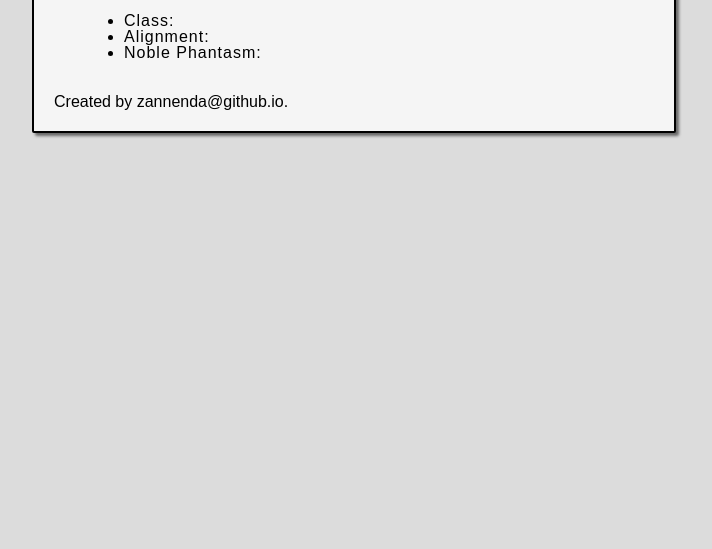
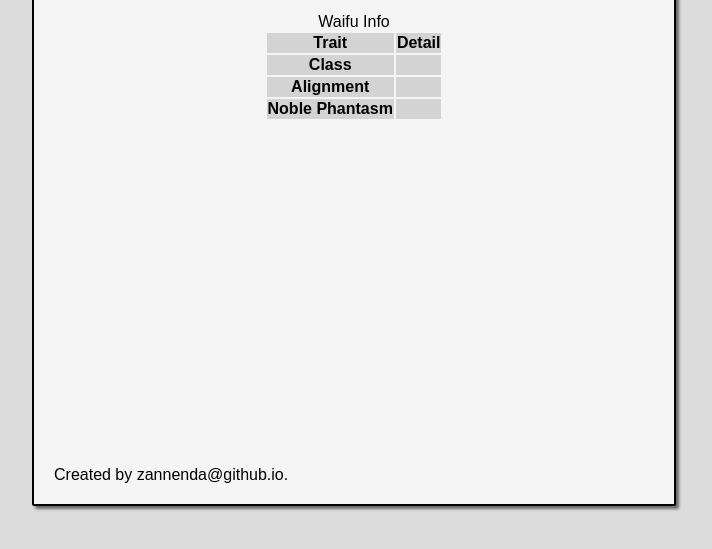
Before and after one commit to zannenda/zannenda.github.io, a plain HTML site: page waifu.html in a window 1280 px wide. Shown: the part 183-732 px from the top of the page, without its empty margins (286-998 px from the left). Drawn offline with Linux system fonts and the light colour scheme.

Commit message:
Change character info from list to table; embedded Youtube video

```diff
--- a/scripts/waifu.js
+++ b/scripts/waifu.js
@@ -5,61 +5,62 @@ waifuBody.onload = function(){
 
 let waifuNameHeader = document.getElementById("waifu-name");
 let waifuImg = document.getElementById("waifu-pic");
+let waifuOrigImgLink = document.getElementById("waifu-original-pic-link");
 let waifuIntro = document.getElementById("waifu-intro");
-let waifuTraitList = document.getElementById("waifu-traits");
+
+let waifuClass = document.getElementById("waifu-class");
+let waifuAlignment = document.getElementById("waifu-alignment");
+let waifuNP = document.getElementById("waifu-np");
+
+let waifuYoutube = document.getElementById("waifu-youtube");
 
 function loadWaifuData(){
     removeAllChildNodes(waifuIntro);
-    removeAllChildNodes(waifuTraitList);
 
     let waifuName = sessionStorage.getItem("current-waifu");
     waifuNameHeader.innerText = waifuName;
 
-    let waifuClass = document.createElement("li");
-    waifuClass.appendChild(document.createTextNode("Class: "));
-    let waifuAlignment = document.createElement("li");
-    waifuAlignment.appendChild(document.createTextNode("Alignment: "));
-    let waifuNP = document.createElement("li");
-    waifuNP.appendChild(document.createTextNode("Noble Phantasm: "));
-
     switch(waifuName){
         case "MEDUSA":
-            waifuImg.setAttribute("srcset", "images/best-snek.png 1271w, images/best-snek-480px.png 480w");
-            waifuImg.setAttribute("src", "images/best-snek.png");
+            waifuImg.setAttribute("src", "images/best-snek-480px.png");
             waifuImg.setAttribute("alt", "Best Snake");
+            waifuOrigImgLink.setAttribute("href", "images/best-snek.png");
 
             waifuIntro.appendChild(document.createTextNode("Medusa is best snake!"));
 
             waifuClass.appendChild(document.createTextNode("Rider"));
             waifuAlignment.appendChild(document.createTextNode("Chaotic Good"));
             waifuNP.appendChild(document.createTextNode("Bellerophon"));
+
+            waifuYoutube.setAttribute("src", "https://www.youtube-nocookie.com/embed/WIvkVs0Z0xY");
             break;
         case "GRAY":
-            waifuImg.setAttribute("srcset", "images/best-girl.png 1001w, images/best-girl-480px.png 480w");
-            waifuImg.setAttribute("src", "images/best-girl-480px.jpg");
+            waifuImg.setAttribute("src", "images/best-girl-480px.png");
             waifuImg.setAttribute("alt", "Best Girl");
+            waifuOrigImgLink.setAttribute("href", "images/best-girl.png");
 
             waifuIntro.appendChild(document.createTextNode("Gray is best girl!"));
 
             waifuClass.appendChild(document.createTextNode("Assassin"));
             waifuAlignment.appendChild(document.createTextNode("Lawful Good"));
             waifuNP.appendChild(document.createTextNode("Rhongomyniad"));
+
+            waifuYoutube.setAttribute("src", "https://www.youtube-nocookie.com/embed/ZG34meoeLlc");
             break;
         case "CIRCE":
-            waifuImg.setAttribute("src", "images/best-birb.png");
+            waifuImg.setAttribute("src", "images/best-birb-480px.png");
             waifuImg.setAttribute("alt", "Best Birb");
+            waifuOrigImgLink("href", "images/best-birb.png");
 
             waifuIntro.appendChild(document.createTextNode("Circe is best birb!"));
 
             waifuClass.appendChild(document.createTextNode("Caster"));
             waifuAlignment.appendChild(document.createTextNode("Chaotic Balanced"));
             waifuNP.appendChild(document.createTextNode("Metabole Piglets"));
+
+            waifuYoutube.setAttribute("src", "https://www.youtube-nocookie.com/embed/T07dr0Ay1wo");
             break;
     }
-
-    waifuTraitList.appendChild(waifuClass);
-    waifuTraitList.appendChild(waifuAlignment);
-    waifuTraitList.appendChild(waifuNP);
 }
 
 function removeAllChildNodes (parentNode){
--- a/styles/style.css
+++ b/styles/style.css
@@ -61,6 +61,7 @@ img{
     margin-right: auto;
 }
 
+
  #waifu-pic{
      display: block;
      margin-left: auto;
@@ -69,6 +70,32 @@ img{
      width: 480px;
  }
 
+ /* table styling start */
+ #waifu-info-table{
+     margin-left:auto;
+     margin-right:auto;
+     margin-top: 10px;
+     margin-bottom: 10px;
+ }
+
+td{
+    padding:2px;
+}
+/* table styling end */
+
+/* Youtube styling start */
+#waifu-youtube{
+    display: block;
+    width: 560px;
+    height: 315px;
+    margin-left: auto;
+    margin-right: auto;
+    margin-top: 10px;
+    margin-bottom: 20px;
+}
+/* Youtube styling end*/
+
+
  #change-user-btn{
      display: block;
      margin-left: auto;
--- a/waifu.html
+++ b/waifu.html
@@ -22,11 +22,38 @@
         <main>
             <h1 id="waifu-name"></h1>
 
-            <img id="waifu-pic" srcset="" src="" alt="">
+            <a id="waifu-original-pic-link" href=""><img id="waifu-pic" srcset="" src="" alt=""></a>
 
             <p id="waifu-intro"></p>
 
-            <ul id="waifu-traits"></ul>
+            <table id="waifu-info-table">
+                <caption>Waifu Info</caption>
+                <colgroup>
+                    <col style="background-color: lightgrey;" span="2">
+                </colgroup>
+                <thead>
+                    <tr>
+                        <th scope="col">Trait</th>
+                        <th scope="col">Detail</th>
+                    </tr>
+                </thead>
+                <tbody>
+                    <tr>
+                        <th scope="row">Class</th>
+                        <td id="waifu-class"></td>
+                    </tr>
+                    <tr>
+                        <th scope="row">Alignment</th>
+                        <td id="waifu-alignment"></td>
+                    </tr>
+                    <tr>
+                        <th scope="row">Noble Phantasm</th>
+                        <td id="waifu-np"></td>
+                    </tr>
+                </tbody>
+            </table>
+
+            <iframe id="waifu-youtube" src="" frameborder="0" allow="accelerometer; autoplay; encrypted-media; gyroscope; picture-in-picture" allowfullscreen></iframe>
         </main>
 
         <footer>Created by zannenda@github.io.</footer>
```
Also changed, not shown: images/best-birb-480px.png (added).
